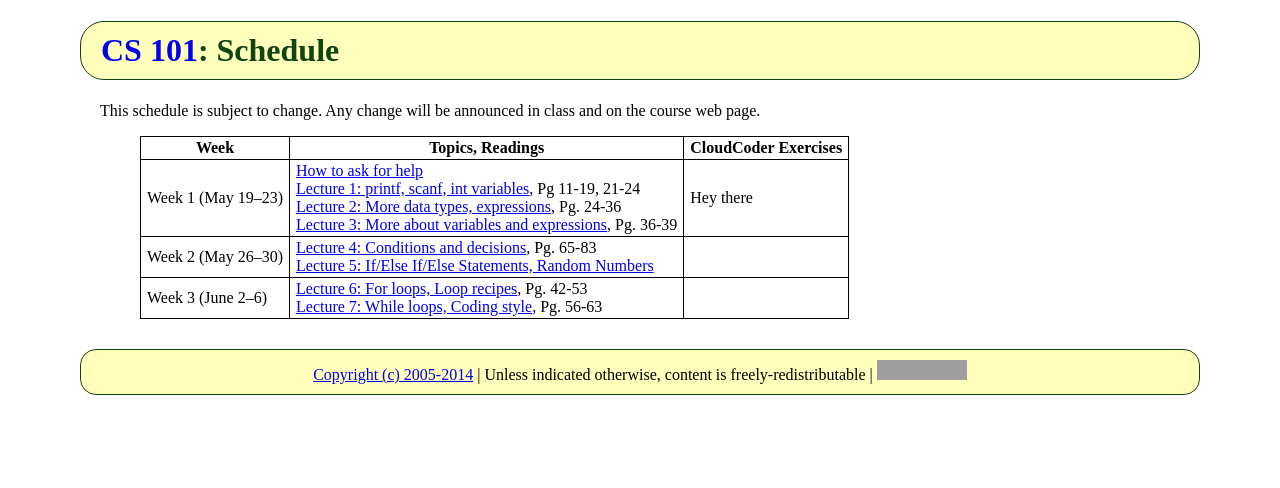
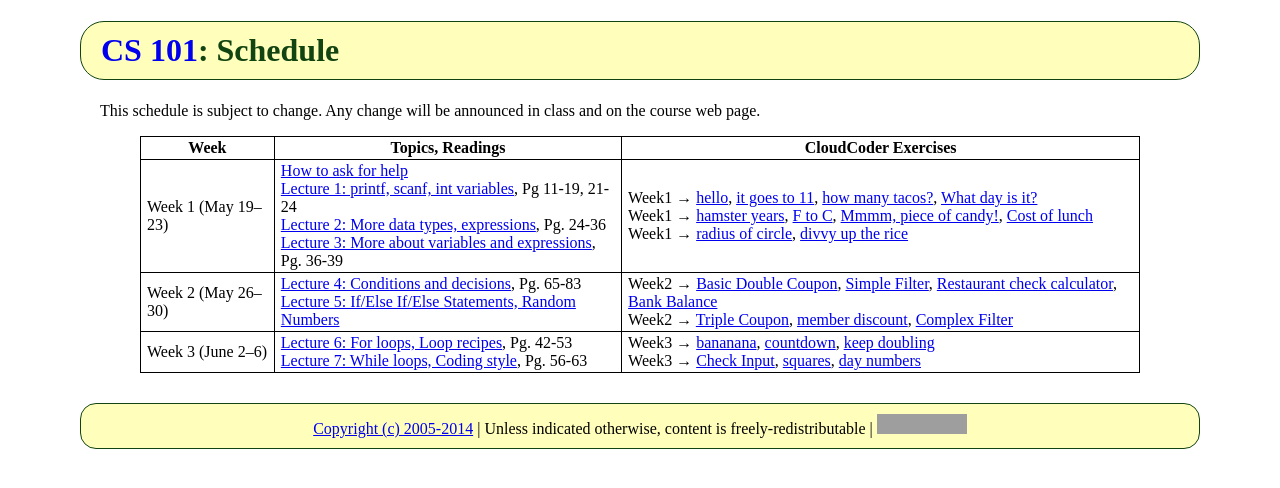
Before and after one commit to ycpcs/cs101-summer2014, a Jekyll site: the page built from schedule.md, in a window 1280 px wide. Shown: the top 488 px of the page. Built offline with Jekyll 4.4.1, drawn with Linux system fonts in a browser that asks for light colours; Markdown is read by kramdown in place of the engine named in the settings; grey boxes are pictures that could not be loaded.

Commit message:
initial cloudcoder problems

```diff
--- a/schedule.md
+++ b/schedule.md
@@ -8,9 +8,9 @@ announced in class and on the course web page.
 
 > Week | Topics, Readings | CloudCoder Exercises
 > ---- | ---------------- | --------------------
-> Week 1 (May 19&ndash;23) | [How to ask for help](http://faculty.ycp.edu/~dhovemey/askingForHelp.html) <br> [Lecture 1: printf, scanf, int variables](lectures/lecture01.html), Pg 11-19, 21-24 <br> [Lecture 2: More data types, expressions](lectures/lecture02.html), Pg. 24-36 <br> [Lecture 3: More about variables and expressions](lectures/lecture03.html), Pg. 36-39 | Hey there
-> Week 2 (May 26&ndash;30) | [Lecture 4: Conditions and decisions](lectures/lecture04.html), Pg. 65-83 <br> [Lecture 5: If/Else If/Else Statements, Random Numbers](lectures/lecture05.html) |
-> Week 3 (June 2&ndash;6) | [Lecture 6: For loops, Loop recipes](lectures/lecture06.html), Pg. 42-53 <br> [Lecture 7: While loops, Coding style](lectures/lecture07.html), Pg. 56-63 |
+> Week 1 (May 19&ndash;23) | [How to ask for help](http://faculty.ycp.edu/~dhovemey/askingForHelp.html) <br> [Lecture 1: printf, scanf, int variables](lectures/lecture01.html), Pg 11-19, 21-24 <br> [Lecture 2: More data types, expressions](lectures/lecture02.html), Pg. 24-36 <br> [Lecture 3: More about variables and expressions](lectures/lecture03.html), Pg. 36-39 | Week1 &rarr; [hello](https://cs.ycp.edu/cloudcoder/#exercise?c=7,p=141), [it goes to 11](https://cs.ycp.edu/cloudcoder/#exercise?c=7,p=142), [how many tacos?](https://cs.ycp.edu/cloudcoder/#exercise?c=7,p=143), [What day is it?](https://cs.ycp.edu/cloudcoder/#exercise?c=7,p=144) <br> Week1 &rarr; [hamster years](https://cs.ycp.edu/cloudcoder/#exercise?c=7,p=145), [F to C](https://cs.ycp.edu/cloudcoder/#exercise?c=7,p=146), [Mmmm, piece of candy!](https://cs.ycp.edu/cloudcoder/#exercise?c=7,p=147), [Cost of lunch](https://cs.ycp.edu/cloudcoder/#exercise?c=7,p=148) <br> Week1 → [radius of circle](https://cs.ycp.edu/cloudcoder/#exercise?c=7,p=149), [divvy up the rice](https://cs.ycp.edu/cloudcoder/#exercise?c=7,p=150)
+> Week 2 (May 26&ndash;30) | [Lecture 4: Conditions and decisions](lectures/lecture04.html), Pg. 65-83 <br> [Lecture 5: If/Else If/Else Statements, Random Numbers](lectures/lecture05.html) | Week2 → [Basic Double Coupon](https://cs.ycp.edu/cloudcoder/#exercise?c=7,p=151), [Simple Filter](https://cs.ycp.edu/cloudcoder/#exercise?c=7,p=152), [Restaurant check calculator](https://cs.ycp.edu/cloudcoder/#exercise?c=7,p=154), [Bank Balance](https://cs.ycp.edu/cloudcoder/#exercise?c=7,p=153) <br> Week2 &rarr; [Triple Coupon](https://cs.ycp.edu/cloudcoder/#exercise?c=7,p=155), [member discount](https://cs.ycp.edu/cloudcoder/#exercise?c=7,p=156), [Complex Filter](https://cs.ycp.edu/cloudcoder/#exercise?c=7,p=157)
+> Week 3 (June 2&ndash;6) | [Lecture 6: For loops, Loop recipes](lectures/lecture06.html), Pg. 42-53 <br> [Lecture 7: While loops, Coding style](lectures/lecture07.html), Pg. 56-63 | Week3 &rarr; [bananana](https://cs.ycp.edu/cloudcoder/#exercise?c=7,p=158), [countdown](https://cs.ycp.edu/cloudcoder/#exercise?c=7,p=159), [keep doubling](https://cs.ycp.edu/cloudcoder/#exercise?c=7,p=160) <br> Week3 &rarr; [Check Input](https://cs.ycp.edu/cloudcoder/#exercise?c=7,p=161), [squares](https://cs.ycp.edu/cloudcoder/#exercise?c=7,p=162), [day numbers](https://cs.ycp.edu/cloudcoder/#exercise?c=7,p=163)
 
 <!-- vim:set wrap: ­-->
 <!-- vim:set linebreak: -->
```
